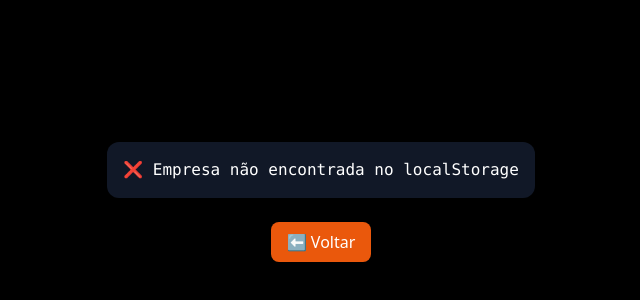
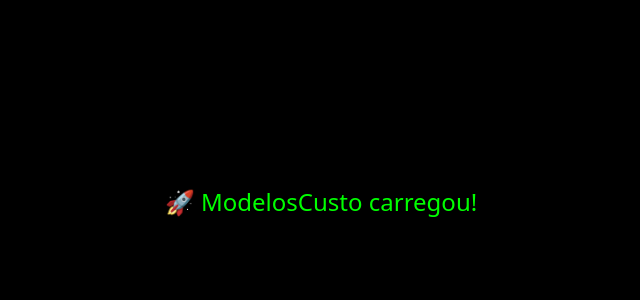
Before and after one commit to lglducci/site-admin-delivery, a React (Vite) app: page /modelos-custo in a window 1280 px wide. Shown: the part 198-498 px from the top of the page, without its empty margins (319-959 px from the left). Built offline with nearby package versions, Linux system fonts and the light colour scheme.

Commit message:
Update ModelosCusto.jsx

```diff
--- a/src/pages/ModelosCusto.jsx
+++ b/src/pages/ModelosCusto.jsx
@@ -1,69 +1,19 @@
- import React, { useEffect, useState } from "react";
-import { useNavigate } from "react-router-dom";
-
-export default function ModelosCusto() {
-  const [msg, setMsg] = useState("🟡 Iniciando componente...");
-  const [dados, setDados] = useState([]);
-  const navigate = useNavigate();
-
-  useEffect(() => {
-    async function carregar() {
-      try {
-        setMsg("🧩 Entrou no useEffect");
-
-        const empresa = JSON.parse(localStorage.getItem("empresa"));
-        if (!empresa || !empresa.id_empresa) {
-          setMsg("❌ Empresa não encontrada no localStorage");
-          return;
-        }
-
-        setMsg(`📡 Chamando webhook da empresa ${empresa.id_empresa}...`);
-
-        const url = `https://webhook.lglducci.com.br/webhook/modelos_custo?id_empresa=${empresa.id_empresa}`;
-        const r = await fetch(url);
-        const data = await r.text();
-
-        setMsg(`✅ Webhook respondeu!\nURL: ${url}\nResposta bruta:\n${data}`);
-
-        try {
-          const json = JSON.parse(data);
-          setDados(json);
-        } catch {
-          setMsg("⚠️ Resposta não era JSON válido:\n" + data);
-        }
-      } catch (e) {
-        setMsg("❌ Erro fatal: " + e.message);
-      }
-    }
-
-    carregar();
-  }, []);
+ export default function ModelosCusto() {
+  console.log("🚀 Componente ModelosCusto foi montado!");
 
   return (
-    <div className="min-h-screen bg-black text-white flex flex-col items-center justify-center p-4">
-      <pre className="text-left bg-gray-900 p-4 rounded-xl max-w-3xl overflow-auto whitespace-pre-wrap">
-        {msg}
-      </pre>
-
-      {Array.isArray(dados) && dados.length > 0 && (
-        <div className="mt-4 p-4 bg-gray-800 rounded-xl w-full max-w-3xl">
-          <h2 className="text-orange-400 mb-2">📋 Dados recebidos:</h2>
-          <ul>
-            {dados.map((d, i) => (
-              <li key={i} className="border-b border-gray-700 py-1">
-                {JSON.stringify(d)}
-              </li>
-            ))}
-          </ul>
-        </div>
-      )}
-
-      <button
-        onClick={() => navigate(-1)}
-        className="mt-6 bg-orange-600 hover:bg-orange-700 px-4 py-2 rounded-lg"
-      >
-        ⬅️ Voltar
-      </button>
+    <div
+      style={{
+        backgroundColor: "black",
+        color: "lime",
+        height: "100vh",
+        display: "flex",
+        alignItems: "center",
+        justifyContent: "center",
+        fontSize: "24px",
+      }}
+    >
+      🚀 ModelosCusto carregou!
     </div>
   );
 }
```
